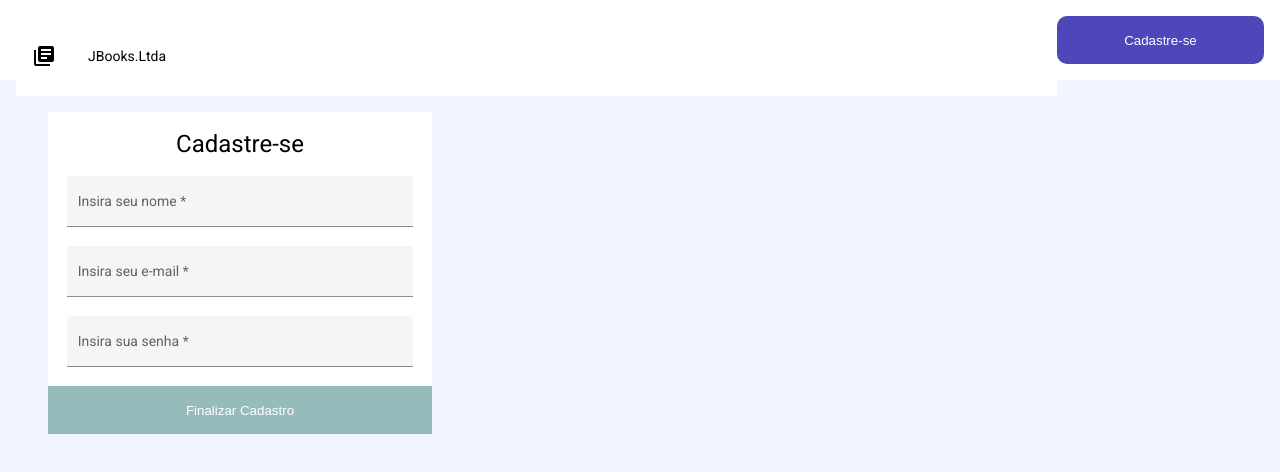
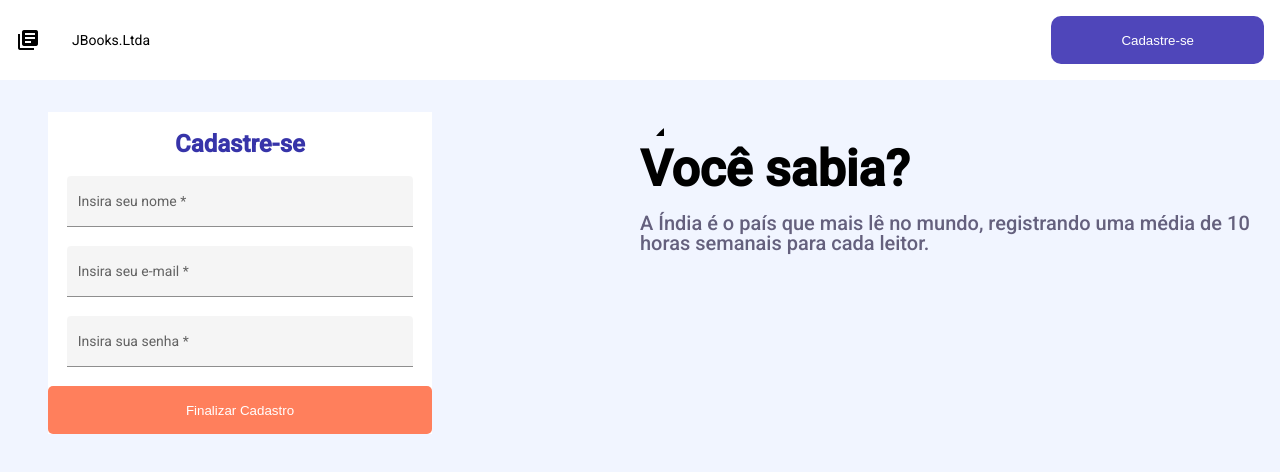
Before and after one commit to mrgreentm/jbooks_front, an Angular app: page /register in a window 1280 px wide. Shown: the top 472 px of the page. Built offline with nearby package versions, Linux system fonts and the light colour scheme.

Commit message:
fix: UI módulo de cadastro

```diff
--- a/src/app/modules/register/register.component.html
+++ b/src/app/modules/register/register.component.html
@@ -1,5 +1,6 @@
+<div class="global-container">
   <div class="register-container">
-  <h1>Cadastre-se</h1>
+    <h1 class="title">Cadastre-se</h1>
     <form [formGroup]="form">
       <mat-form-field appearance="fill">
         <mat-label>Insira seu nome</mat-label>
@@ -23,13 +24,21 @@
         <mat-label>Insira sua senha</mat-label>
         <input
           matInput
-        placeholder="senha"
+          placeholder="Senha"
           type="password"
           formControlName="password"
           required
         />
       </mat-form-field>
       <button (click)="registerUser()">Finalizar Cadastro</button>
-
     </form>
   </div>
+  <div class="notice">
+    <mat-icon class="icon">help_outline</mat-icon>
+    <h1 class="product-title">Você sabia?</h1>
+    <p class="subtitle">
+      A Índia é o país que mais lê no mundo, registrando uma média de 10 horas
+      semanais para cada leitor.
+    </p>
+  </div>
+</div>
--- a/src/app/modules/register/register.component.scss
+++ b/src/app/modules/register/register.component.scss
@@ -1,3 +1,7 @@
+.global-container {
+  display: flex;
+justify-content: space-between;
+}
 .register-container {
   background-color: #fff;
   width: 30%;
@@ -16,9 +20,38 @@ form {
   margin: 0 auto;
 }
 button {
+  background-color: #ff7f5c;
+  border-radius: 5px;
   border: none;
-  background-color:#96BBBB;
   color: #fff;
   height: 3rem;
+  cursor: pointer;
   transition: all 0.5s;
 }
+
+button:hover {
+  background-color: #f8734e;
+  transition: all 0.5s;
+}
+.title {
+  color: #3734a9;
+  font-size: 1.5rem;
+  font-weight: 700;
+}
+.subtitle {
+  color: #64607d;
+  font-weight: 500;
+  font-size: 1.25rem;
+}
+.product-title {
+  color: #000000;
+  font-size: 3.125rem;
+  font-weight: 800;
+  line-height: 3.5rem;
+}
+.notice {
+  width: 50%;
+}
+.icon {
+  font-size: 6rem;
+}
--- a/src/app/modules/register/register.module.ts
+++ b/src/app/modules/register/register.module.ts
@@ -1,3 +1,4 @@
+import { MatIconModule } from '@angular/material/icon';
 import { RegisterService } from './register.service';
 import { NgModule } from '@angular/core';
 import { CommonModule } from '@angular/common';
@@ -21,6 +22,7 @@ import { MatSelectModule } from '@angular/material/select';
     MatFormFieldModule,
     MatInputModule,
     MatCardModule,
+    MatIconModule
   ],
   providers: [RegisterService],
 })
--- a/src/app/modules/shared-module/nav-bar/nav-bar.component.scss
+++ b/src/app/modules/shared-module/nav-bar/nav-bar.component.scss
@@ -17,7 +17,6 @@
   margin-bottom: 2rem;
   display: flex;
   align-items: center;
-  padding: 1rem;
   p {
     margin: 0;
     padding-left: 2rem;
```
Lines whose indentation alone changed are shown as unchanged.
